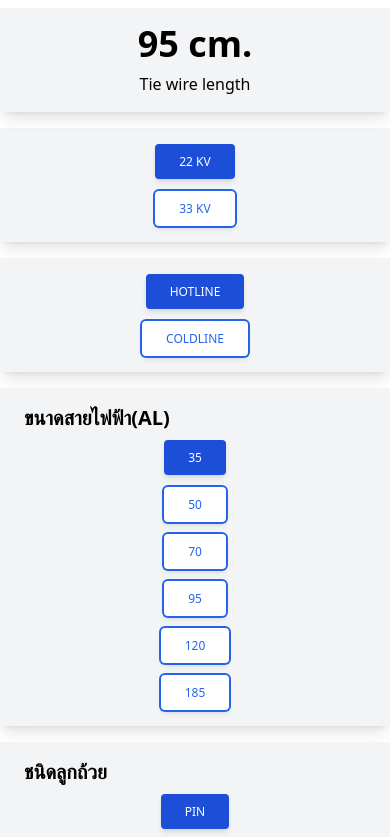
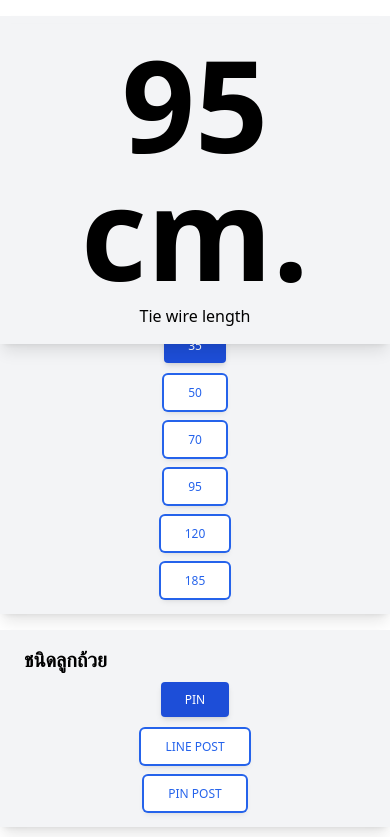
Before and after one commit to MRKypton/tie-wire-hotstick, a Next.js app: page / in a window 390 px wide. Shown: the top 837 px of the page. Built offline with nearby package versions, Linux system fonts and the light colour scheme.

Commit message:
update ui for mobile

```diff
--- a/pages/index.tsx
+++ b/pages/index.tsx
@@ -158,9 +158,9 @@ const Home: NextPage = () => {
   const div_box_bg = `w-full md:w-full lg:w-full px-6 py-4 bg-gray-100 shadow-lg`;
   return (
     <div className=" flex-col space-y-4">
-      <div className={`${div_box}  sticky sm:sticky md:sticky lg:static`}>
+      <div className={`${div_box} fixed sm:static md:static lg:static`}>
         <div className={div_box_bg}>
-          <div className=" font-bold text-center mb-2 text-4xl md:text-6xl lg:text-9xl">
+          <div className=" font-bold text-center mb-2 text-9xl md:text-6xl lg:text-9xl">
             {`${currentLength}`} cm.
           </div>
           <p className="text-grey-darker text-base text-center ">
```
